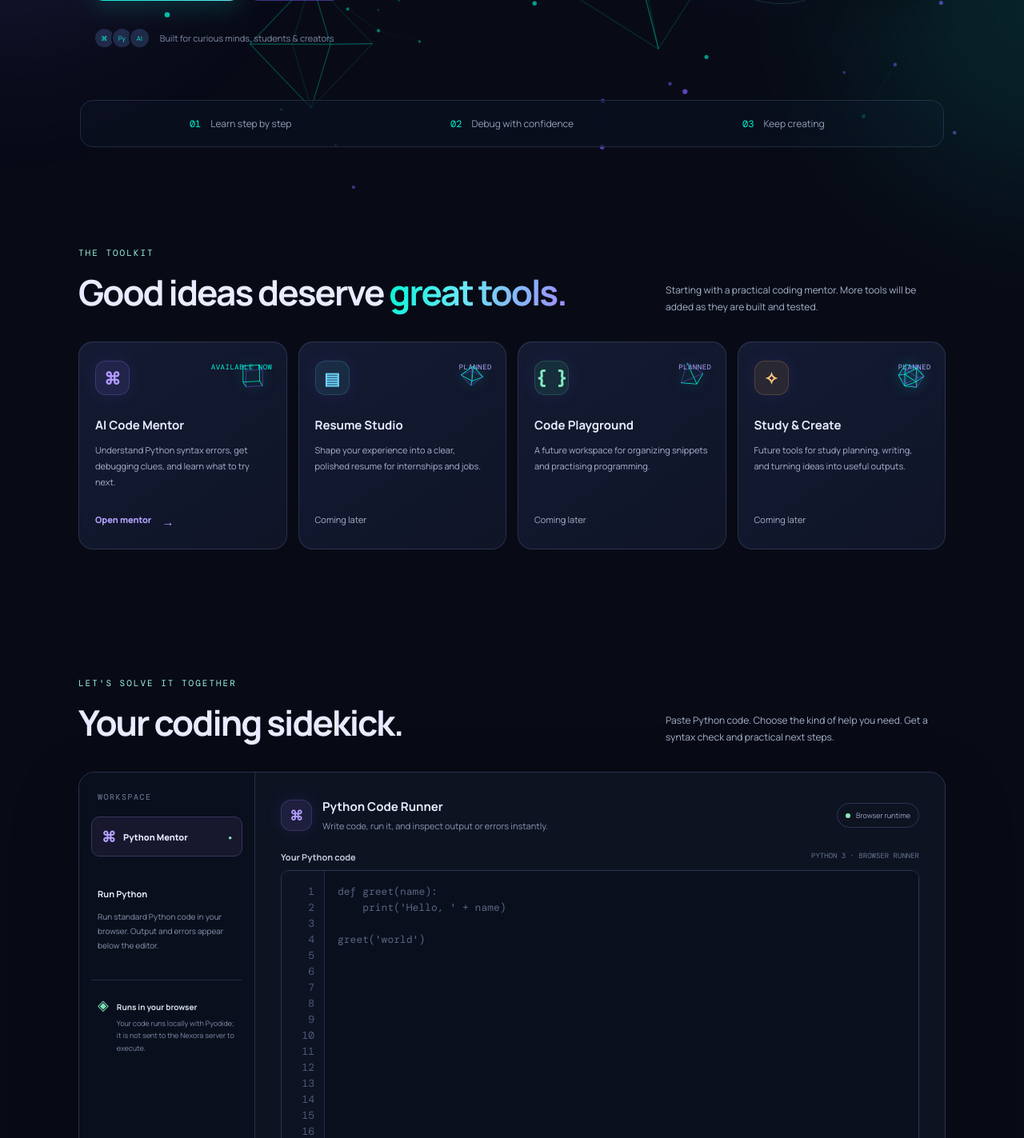
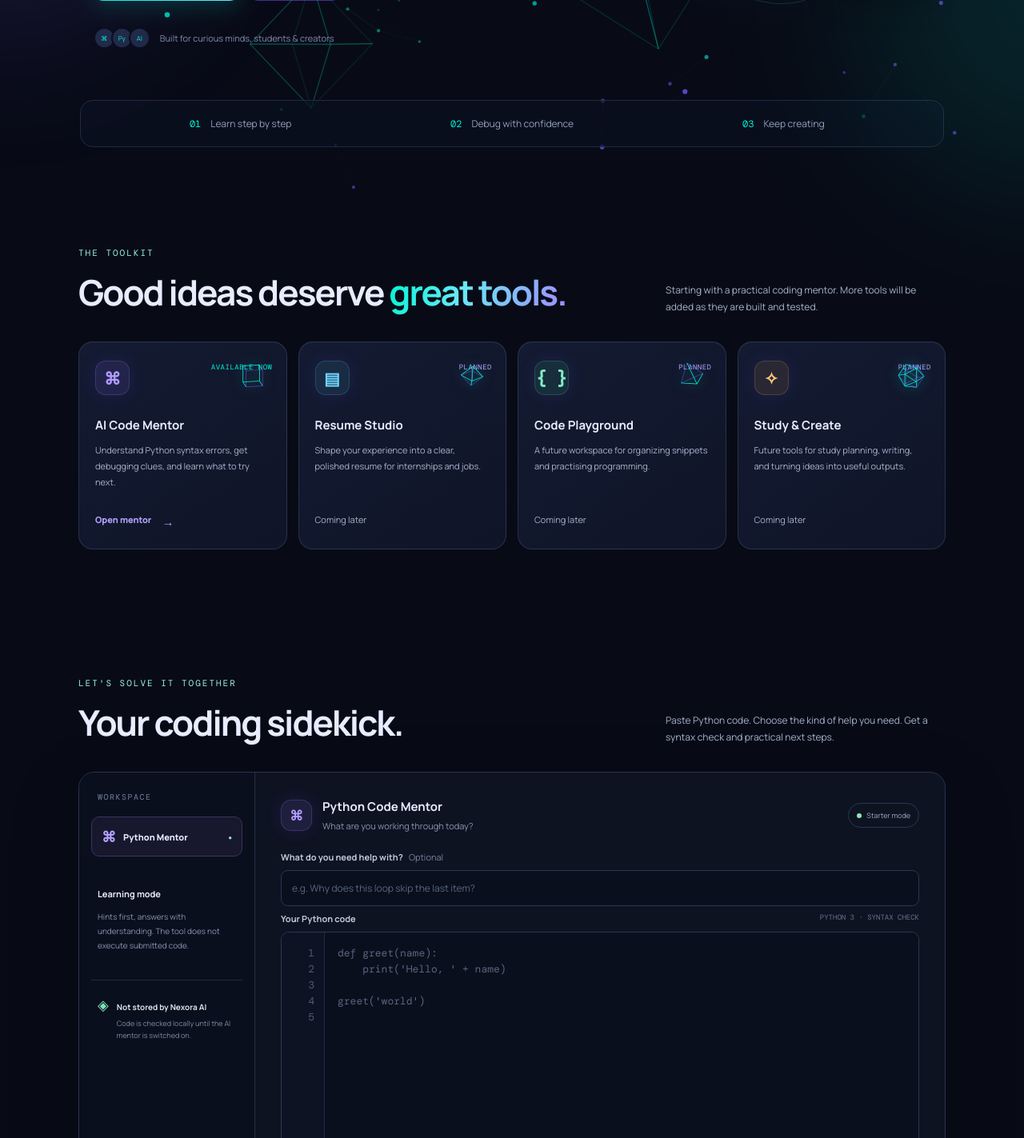
Before and after one commit to soumyasasmal410-star/Nexora-AI, a Python web app: template templates/index.html in a window 1280 px wide; the page is wider, and only the part inside the window is pictured. Shown: the part 513-1936 px from the top of that part at 80% size. Run offline with Jinja, Linux system fonts and the light colour scheme; the template is opened without the code that fills it, so the values that code supplies are empty; some libraries are stand-ins or nearby versions.

Commit message:
Replace template with latest uploaded version

```diff
--- a/templates/index.html
+++ b/templates/index.html
@@ -2,7 +2,7 @@
 <html lang="en">
 <head>
 <meta charset="UTF-8">
-<meta name="viewport" content="width=device-width, initial-scale=1">
+<meta name="viewport" content="width=device-width, initial-scale=1, minimum-scale=1">
 <meta name="theme-color" content="#080b16">
 <meta name="csrf-token" content="{{ csrf_token }}">
 <meta name="description" content="Nexora AI — coding assistance and smart digital tools for students, developers, and creators.">
@@ -53,17 +53,21 @@
 <section id="mentor" class="section mentor-section">
   <div class="section-heading"><div><div class="eyebrow">LET'S SOLVE IT TOGETHER</div><h2>Your coding sidekick.</h2></div><p>Paste Python code. Choose the kind of help you need. Get a syntax check and practical next steps.</p></div>
   <div class="mentor-shell">
-    <div class="mentor-sidebar"><div class="sidebar-label">WORKSPACE</div><div class="workspace-selected"><span>⌘</span> Python Mentor <i>●</i></div><div class="sidebar-note"><b>Run Python</b><p>Run standard Python code in your browser. Output and errors appear below the editor.</p></div><div class="privacy-note"><span>◈</span><span><b>Runs in your browser</b><small>Your code runs locally with Pyodide; it is not sent to the Nexora server to execute.</small></span></div></div>
+    <div class="mentor-sidebar"><div class="sidebar-label">WORKSPACE</div><div class="workspace-selected"><span>⌘</span> Python Mentor <i>●</i></div><div class="sidebar-note"><b>Learning mode</b><p>Hints first, answers with understanding. The tool does not execute submitted code.</p></div><div class="privacy-note"><span>◈</span><span><b>Not stored by Nexora AI</b><small>{% if ai_enabled %}Code is sent to {{ ai_name }} ({{ ai_company }}) for this request only; this app does not save it.{% else %}Code is checked locally until the AI mentor is switched on.{% endif %}</small></span></div></div>
     <div class="mentor-main">
-      <div class="mentor-title"><div class="tool-icon purple small-icon">⌘</div><div><h3>Python Code Runner</h3><p>Write code, run it, and inspect output or errors instantly.</p></div><span class="offline-badge"><i></i> Browser runtime</span></div>
+      <div class="mentor-title"><div class="tool-icon purple small-icon">⌘</div><div><h3>Python Code Mentor</h3><p>What are you working through today?</p></div><span class="offline-badge"><i></i> {% if ai_enabled %}{{ ai_name }} AI on{% else %}Starter mode{% endif %}</span></div>
       <form id="mentorForm">
-        <div class="editor-top"><label for="code">Your Python code</label><span>PYTHON 3 · BROWSER RUNNER</span></div>
-        <div class="editor-wrap"><div class="line-nums" id="lineNums" aria-hidden="true">1</div><textarea id="code" maxlength="12000" spellcheck="false" autocapitalize="off" autocomplete="off" placeholder="def greet(name):&#10;    print('Hello, ' + name)&#10;&#10;greet('world')" required></textarea></div>
-        <div class="form-bottom"><span>↳ Standard Python code runs in your browser. Errors and printed output appear below. GUI libraries such as pygame are not supported in this console runner.</span><button class="btn primary" type="submit" id="submitBtn">Run <span>▶</span></button></div>
+        <label for="question">What do you need help with? <span>Optional</span></label>
+        <input id="question" maxlength="2000" placeholder="e.g. Why does this loop skip the last item?">
+        <div class="editor-top"><label for="code">Your Python code</label><span>PYTHON 3 · SYNTAX CHECK</span></div>
+        <div class="editor-wrap"><div class="line-nums">1<br>2<br>3<br>4<br>5</div><textarea id="code" spellcheck="false" placeholder="def greet(name):&#10;    print('Hello, ' + name)&#10;&#10;greet('world')" required></textarea></div>
+        <p id="codeCount" class="code-count" aria-live="polite"></p>
+        <div class="mode-row"><label for="mode">Help mode</label><select id="mode"><option value="hint">Give me hints</option><option value="debug">Debug my code</option><option value="explain">Explain the code</option><option value="improve">Suggest improvements</option></select></div>
+        <div class="form-bottom"><span>↳ {% if ai_enabled %}{{ ai_name }}-powered review plus a local syntax check. Log in to use it - 10 free requests a day.{% else %}Local syntax check and rule-based hints.{% endif %}</span><button class="btn primary" type="submit" id="submitBtn">Analyze code <span>→</span></button></div>
       </form>
       <div id="result" class="result-panel" aria-live="polite"><div class="result-placeholder"><span>✳</span><b>Your guidance will appear here</b><p>Submit a small Python snippet to get started.</p></div></div>
       <div id="chatBox" class="chat-box" hidden>
-        <div class="chat-head"><b>Ask a follow-up</b><span>Claude remembers this code. Nothing is saved.</span></div>
+        <div class="chat-head"><b>Ask a follow-up</b><span>The mentor remembers this code. Nothing is saved.</span></div>
         <div id="chatLog" class="chat-log" aria-live="polite"></div>
         <div class="chat-chips" id="chatChips">
           <button type="button" data-q="Explain this code line by line.">Explain line by line</button>
@@ -88,7 +92,7 @@
           <h4>Free <small>₹0</small></h4>
           <ul>
             <li>10 AI requests a day (reviews and follow-ups)</li>
-            <li>Fast Claude model with hints, fixes and explanations</li>
+            <li>Fast AI model with hints, fixes and explanations</li>
             <li>Offline checker, Python practice, 3D code viewer</li>
             <li>Resume preview and intro 3D tour</li>
           </ul>
@@ -97,7 +101,7 @@
           <h4>Premium <small>₹199 / 30 days</small></h4>
           <ul>
             <li><b>Unlimited</b> AI requests and follow-ups</li>
-            <li><b>Claude's most capable model</b> - deeper reviews, longer answers</li>
+            <li><b>Our most capable AI model</b> - deeper reviews, longer answers</li>
             <li>Resume PDF download and saving</li>
             <li>Full tutorials, theme CSS export, project gallery</li>
             <li>Community and page-view analytics</li>
@@ -147,11 +151,10 @@ print(number)</pre>
     </div>
   </div>
 </section>
-<section id="about" class="closing"><div class="eyebrow">A WORK IN PROGRESS, BUILT WITH PURPOSE</div><h2>Make progress<br><span>one problem at a time.</span></h2><p>Nexora AI helps learners review Python code with instant syntax checks and Claude-powered explanations, hints and follow-up chat. This app never executes submitted code and does not save it.</p><a class="btn ghost" href="#mentor">Try the mentor ↑</a></section>
+<section id="about" class="closing"><div class="eyebrow">A WORK IN PROGRESS, BUILT WITH PURPOSE</div><h2>Make progress<br><span>one problem at a time.</span></h2><p>Nexora AI helps learners review Python code with instant syntax checks and AI-powered explanations, hints and follow-up chat. This app never executes submitted code and does not save it.</p><a class="btn ghost" href="#mentor">Try the mentor ↑</a></section>
 </main>
-<footer><a class="brand" href="/"><span class="brand-mark">N</span><span>Nexora <b>AI</b></span></a><span>Build smarter. Learn faster.{% if ai_enabled %} · AI by Claude{% endif %}</span><span><a href="/terms">Terms</a> · <a href="/privacy">Privacy</a> · <a href="/refund">Refunds</a> · © <span id="year"></span> Nexora AI</span></footer>
+<footer><a class="brand" href="/"><span class="brand-mark">N</span><span>Nexora <b>AI</b></span></a><span>Build smarter. Learn faster.{% if ai_enabled %} · AI by {{ ai_name }}{% endif %}</span><span><a href="/terms">Terms</a> · <a href="/privacy">Privacy</a> · <a href="/refund">Refunds</a> · © <span id="year"></span> Nexora AI</span></footer>
 <script src="https://checkout.razorpay.com/v1/checkout.js"></script>
-<script src="https://cdn.jsdelivr.net/pyodide/v0.27.7/full/pyodide.js"></script>
 <script src="{{ url_for('static', filename='script.js') }}"></script>
 <script src="{{ url_for('static', filename='fx.js') }}" defer></script>
 <script src="{{ url_for('static', filename='nexora3d.js') }}" defer></script>
```
